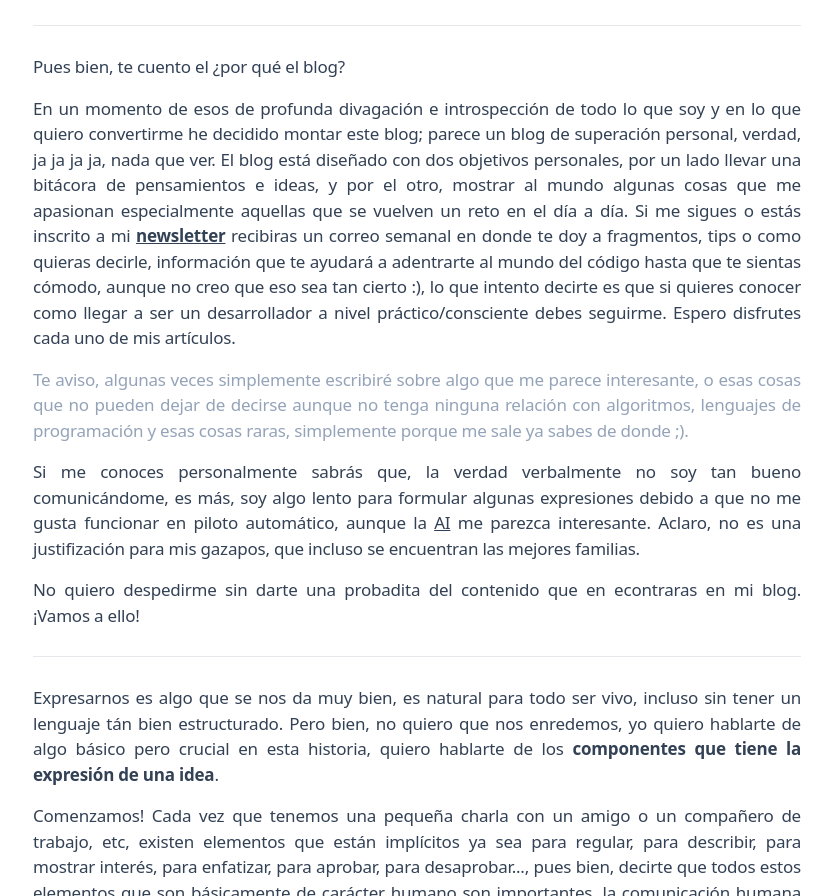
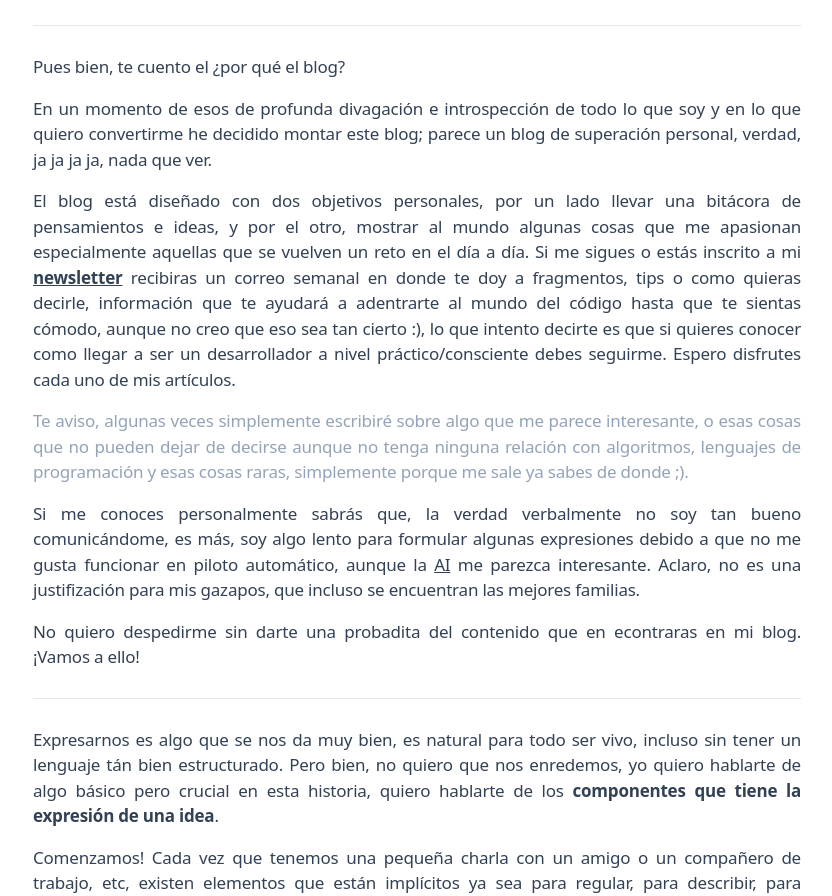
Before and after one commit to marombeltran/marombeltran.github.io, a website: page blog/greeting.html in a window 1280 px wide. Shown: the part 1099-1995 px from the top of the page, without its empty margins (223-1055 px from the left). Drawn offline with Linux system fonts and the light colour scheme; a web font is replaced by a local one.

Commit message:
Change - split information

```diff
--- a/blog/greeting.html
+++ b/blog/greeting.html
@@ -81,9 +81,14 @@
                                 <p class="mb-4 font-medium">
                                     Pues bien, te cuento el ¿por qué el blog? <br >
                                 </p>
+
                                 <p class="mb-4">
                                     En un momento de esos de profunda divagación e introspección de todo lo que soy y en lo que quiero convertirme he decidido montar este blog;
-                                    parece un blog de superación personal, verdad, ja ja ja ja, nada que ver. El blog está diseñado con dos objetivos personales, por un lado
+                                    parece un blog de superación personal, verdad, ja ja ja ja, nada que ver.
+                                </p>
+
+                                <p class="mb-4">
+                                    El blog está diseñado con dos objetivos personales, por un lado
                                     llevar una bitácora de pensamientos e ideas, y por el otro, mostrar al mundo algunas cosas que me apasionan especialmente aquellas que se
                                     vuelven un reto en el día a día.
                                     Si me sigues o estás inscrito a mi <a class="underline font-bold" href="https://tinyletter.com/marombeltran" target="_blank">newsletter</a>
```
